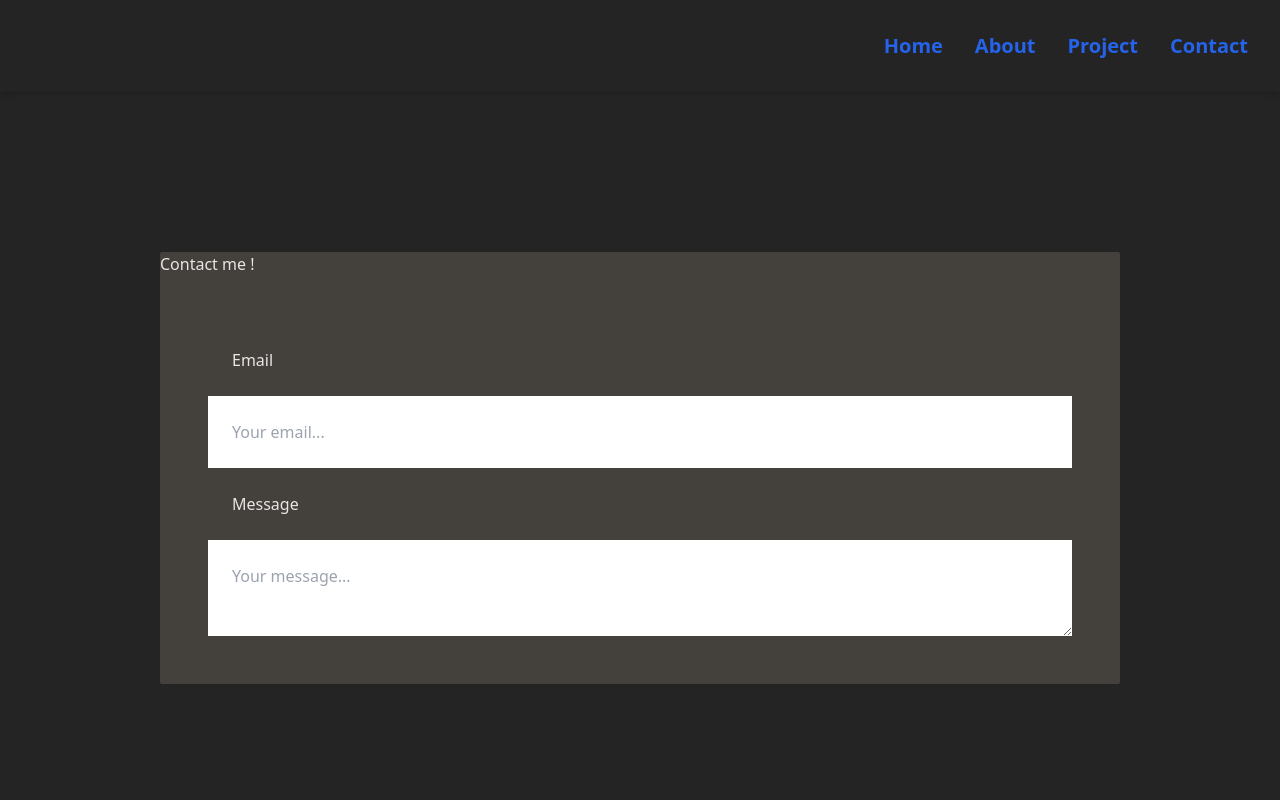
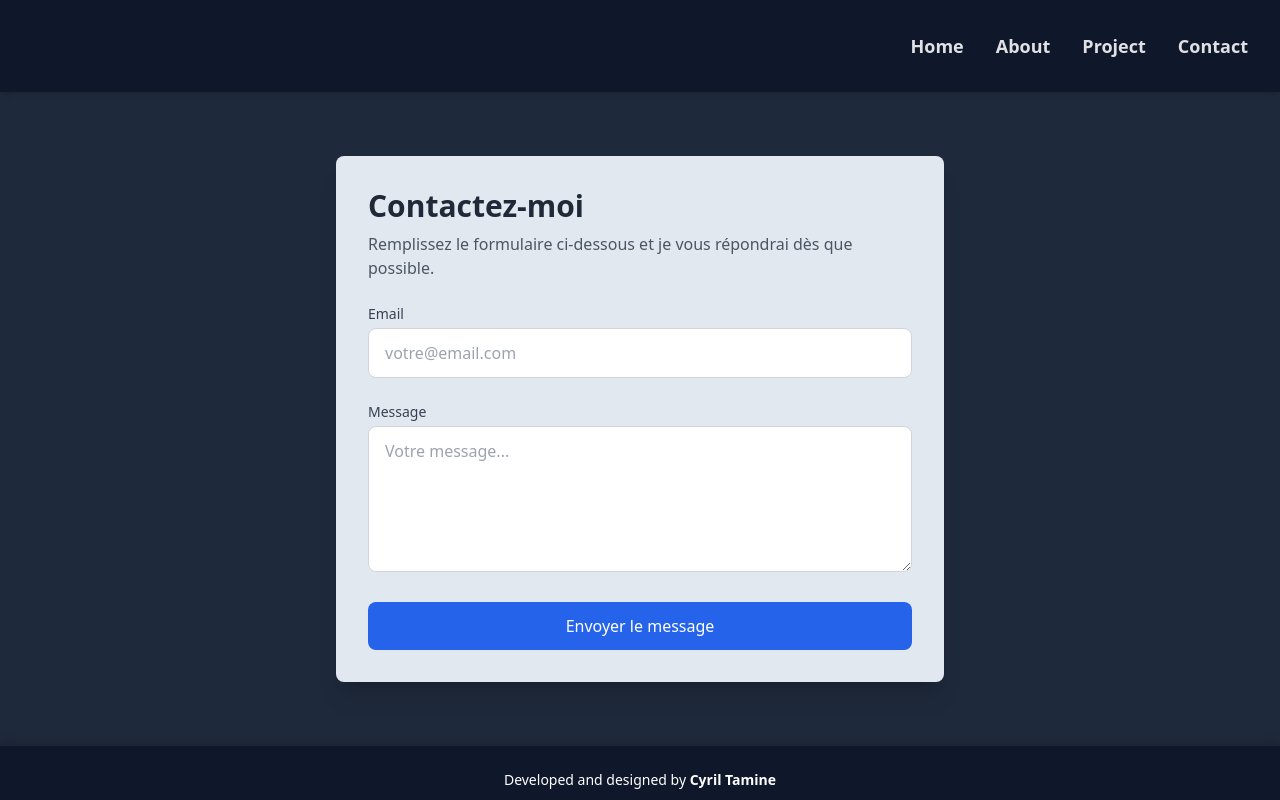
Before and after one commit to TAMINE-CYRIL/Portfolio-React, a React (Vite) app: page /contact in a window 1280 px wide. Shown: the top 800 px of the page. Built offline with nearby package versions, Linux system fonts and the light colour scheme.

Commit message:
On commence à préparer notre charte graphique sur le site. On refait le formulaire

```diff
--- a/index.html
+++ b/index.html
@@ -8,7 +8,7 @@
     <script src="https://cdn.tailwindcss.com"></script>
     <title>Cyril Tamine - Portfolio</title>
   </head>
-  <body>
+  <body class="bg-slate-800">
     <div id="root"></div>
     <script type="module" src="/src/main.jsx"></script>
   </body>
--- a/src/components/About/Technologies.jsx
+++ b/src/components/About/Technologies.jsx
@@ -1,29 +1,51 @@
 import TechnologiesBlock from "./TechnologiesBlock";
 
-export default function Technologies(){
-    return(
-        <section className="grid grid-cols-1 sm:grid-cols-2 lg:grid-cols-4 gap-6">
-            <h1>Programming Languages</h1>
+export default function Technologies() {
+  return (
+    <section className="max-w-6xl mx-auto px-4 py-8">
+      <h2 className="text-3xl font-bold text-gray-800 dark:text-white mb-8 text-center">
+        Mes Compétences Techniques
+      </h2>
+
+      <div className="space-y-10">
+        <div>
+          <h3 className="text-xl font-semibold text-gray-700 dark:text-gray-300 mb-4">
+            Langages de Programmation
+          </h3>
+          <div className="grid grid-cols-2 sm:grid-cols-3 lg:grid-cols-4 gap-4">
             <TechnologiesBlock title="Java" />
             <TechnologiesBlock title="C++" />
             <TechnologiesBlock title="Python" />
-                <TechnologiesBlock title="HTML" />
-                <TechnologiesBlock title="CSS" />
+            <TechnologiesBlock title="JavaScript" />
+            <TechnologiesBlock title="HTML/CSS" />
             <TechnologiesBlock title="PHP" />
+          </div>
+        </div>
+
+        <div>
+          <h3 className="text-xl font-semibold text-gray-700 dark:text-gray-300 mb-4">
+            Frameworks & Bibliothèques
+          </h3>
+          <div className="grid grid-cols-2 sm:grid-cols-3 lg:grid-cols-4 gap-4">
             <TechnologiesBlock title="React" />
+            <TechnologiesBlock title="Pandas" />
+          </div>
+        </div>
 
-            <h1>Tools</h1>
+        <div>
+          <h3 className="text-xl font-semibold text-gray-700 dark:text-gray-300 mb-4">
+            Outils & Environnements
+          </h3>
+          <div className="grid grid-cols-2 sm:grid-cols-3 lg:grid-cols-4 gap-4">
             <TechnologiesBlock title="Visual Studio Code" />
+            <TechnologiesBlock title="Git/GitHub" />
+            <TechnologiesBlock title="IntelliJ IDEA" />
             <TechnologiesBlock title="PyCharm" />
-                <TechnologiesBlock title="IntelliJ Idea" />
-                <TechnologiesBlock title="React" />
-
-
-
-
-
-
+            <TechnologiesBlock title="Docker" />
+            <TechnologiesBlock title="Figma" />
+          </div>
+        </div>
+      </div>
     </section>
-    )
-
+  );
 }
--- a/src/components/About/TechnologiesBlock.jsx
+++ b/src/components/About/TechnologiesBlock.jsx
@@ -1,7 +1,9 @@
-export default function TechnologiesBlock(props){
-    return(
-        <div className="bg-stone-700 rounded-md flex justify-center">
-            <h1>{props.title}</h1>
-        </div>
-    )
+export default function TechnologiesBlock({ title }) {
+  return (
+    <div className="bg-white dark:bg-gray-700 rounded-lg shadow-md p-4 transition-all duration-300 hover:shadow-lg hover:bg-gray-50 dark:hover:bg-gray-600">
+      <h3 className="text-center font-medium text-gray-800 dark:text-gray-100">
+        {title}
+      </h3>
+    </div>
+  );
 }
--- a/src/components/Footer.jsx
+++ b/src/components/Footer.jsx
@@ -1,6 +1,6 @@
 export default function Footer() {
   return (
-    <footer className="bg-transparent text-white py-6 mt-12 shadow-[0_-4px_10px_rgba(0,0,0,0.15)]">
+    <footer className="bg-slate-900 text-white py-6 mt-12 shadow-[0_-4px_10px_rgba(0,0,0,0.15)]">
       <div className="max-w-4xl mx-auto px-4 text-center space-y-2">
         <p className="text-sm">Developed and designed by <span className="font-semibold">Cyril Tamine</span></p>
         <p className="text-sm">© 2025 - Tous droits réservés</p>
--- a/src/components/Header.jsx
+++ b/src/components/Header.jsx
@@ -3,12 +3,12 @@ import { Link } from "react-router-dom";
 export default function Header(){
     return(
     <header>
-        <nav className="flex bg-transparent shadow-md justify-end">
+        <nav className="flex bg-slate-900 shadow-md justify-end">
             <ul className="md:flex items-center space-x-8 p-8">
-                <Link to="/"><li className="text-xl font-bold text-blue-600">Home</li></Link>
-                <Link to="/about"><li className="text-xl font-bold text-blue-600">About</li></Link>
-                <Link to="/project"><li className="text-xl font-bold text-blue-600">Project</li></Link>
-                <Link to="/contact"><li className="text-xl font-bold text-blue-600">Contact</li></Link>
+                <Link to="/"><li className="text-lg font-bold text-white-600">Home</li></Link>
+                <Link to="/about"><li className="text-lg font-bold text-white-600">About</li></Link>
+                <Link to="/project"><li className="text-lg font-bold text-white-600">Project</li></Link>
+                <Link to="/contact"><li className="text-lg font-bold text-white-600">Contact</li></Link>
 
             </ul>
 
--- a/src/components/Project/Project.jsx
+++ b/src/components/Project/Project.jsx
@@ -1,17 +1,37 @@
-export default function Project({title, desc, github}) {
+export default function Project({ title, desc, github }) {
   return (
-    <section className="bg-stone-500 text-white rounded-xl shadow-md p-6 max-w-xl mx-auto space-y-4">
-      <h1 className="text-2xl font-bold">{title}</h1>
-      <p className="text-sm text-stone-200">{desc}</p>
+    <div className="bg-slate-400 dark:bg-gray-800 rounded-xl shadow-lg overflow-hidden transition-all duration-300 hover:shadow-xl hover:-translate-y-1 max-w-xl mx-auto mt-10">
+      <div className="p-6 space-y-4">
+        <h2 className="text-2xl font-bold text-gray-800 dark:text-white">
+          {title}
+        </h2>
+        <p className="text-gray-600 dark:text-gray-300">
+          {desc}
+        </p>
 
+        <div className="pt-2">
           <a
             href={github}
             target="_blank"
             rel="noopener noreferrer"
-        className="inline-block bg-black hover:bg-gray-800 text-white font-medium py-2 px-4 rounded transition"
+            className="inline-flex items-center px-4 py-2 bg-slate-200 hover:bg-slate-700 text-gray-900 font-medium rounded-md transition duration-200 transform hover:scale-105 focus:outline-none focus:ring-2 focus:ring-slate-500 focus:ring-offset-2 dark:focus:ring-offset-gray-800"
           >
+            <svg
+              className="w-5 h-5 mr-2"
+              fill="currentColor"
+              viewBox="0 0 24 24"
+              aria-hidden="true"
+            >
+              <path
+                fillRule="evenodd"
+                d="M12 2C6.477 2 2 6.484 2 12.017c0 4.425 2.865 8.18 6.839 9.504.5.092.682-.217.682-.483 0-.237-.008-.868-.013-1.703-2.782.605-3.369-1.343-3.369-1.343-.454-1.158-1.11-1.466-1.11-1.466-.908-.62.069-.608.069-.608 1.003.07 1.531 1.032 1.531 1.032.892 1.53 2.341 1.088 2.91.832.092-.647.35-1.088.636-1.338-2.22-.253-4.555-1.113-4.555-4.951 0-1.093.39-1.988 1.029-2.688-.103-.253-.446-1.272.098-2.65 0 0 .84-.27 2.75 1.026A9.564 9.564 0 0112 6.844c.85.004 1.705.115 2.504.337 1.909-1.296 2.747-1.027 2.747-1.027.546 1.379.202 2.398.1 2.651.64.7 1.028 1.595 1.028 2.688 0 3.848-2.339 4.695-4.566 4.943.359.309.678.919.678 1.852 0 1.336-.012 2.415-.012 2.743 0 .267.18.576.688.48C20.614 20.115 23 16.379 23 12.017 23 6.484 18.522 2 12 2z"
+                clipRule="evenodd"
+              />
+            </svg>
             Voir sur GitHub
           </a>
-    </section>
+        </div>
+      </div>
+    </div>
   );
 }
--- a/src/pages/AboutPage.jsx
+++ b/src/pages/AboutPage.jsx
@@ -6,7 +6,7 @@ export default function AboutPage(){
     return(
         <>
             <Header />
-            <h1>To know more about me :</h1>
+            <h1 className="text-xl font-semibold text-center">To know more about me :</h1>
             <p>I'm a computer science student currently studying at IUT Aix-Marseille, in Aix-en-Provence,
                 with a strong interest in software development, web technologies.
                 I enjoy turning ideas into practical applications and constantly seek opportunities to learn and grow through hands-on experience.
--- a/src/pages/ContactPage.jsx
+++ b/src/pages/ContactPage.jsx
@@ -1,23 +1,66 @@
 import Footer from "../components/Footer";
 import Header from "../components/Header";
 
-export default function ContactPage(){
-    return(
+export default function ContactPage() {
+    return (
         <>
             <Header />
 
-            <section className="bg-stone-700 rounded-sm m-40">
-            <h1>Contact me !</h1>
-            <form className="flex flex-col justify-center p-12">
-                <label className="p-6">Email </label>
-                <input className="p-6" type="email"  placeholder="Your email..."></input>
-                <label className="p-6">Message</label>
-                <textarea className="p-6" placeholder="Your message..." />
+            <section className="max-w-2xl mx-auto my-16 px-4 sm:px-6 lg:px-8">
+                <div className="bg-slate-200 dark:bg-gray-800 rounded-lg shadow-xl overflow-hidden">
+                    <div className="p-8">
+                        <h1 className="text-3xl font-bold text-gray-800 dark:text-white mb-2">Contactez-moi</h1>
+                        <p className="text-gray-600 dark:text-gray-300 mb-6">
+                            Remplissez le formulaire ci-dessous et je vous répondrai dès que possible.
+                        </p>
 
-            </form>
+                        <form className="space-y-6">
+                            <div>
+                                <label
+                                    htmlFor="email"
+                                    className="block text-sm font-medium text-gray-700 dark:text-gray-300 mb-1"
+                                >
+                                    Email
+                                </label>
+                                <input
+                                    id="email"
+                                    type="email"
+                                    placeholder="votre@email.com"
+                                    className="w-full px-4 py-3 rounded-lg border border-gray-300 dark:border-gray-600 focus:ring-2 focus:ring-blue-500 focus:border-transparent dark:bg-gray-700 dark:text-white transition duration-200"
+                                    required
+                                />
+                            </div>
+
+                            <div>
+                                <label
+                                    htmlFor="message"
+                                    className="block text-sm font-medium text-gray-700 dark:text-gray-300 mb-1"
+                                >
+                                    Message
+                                </label>
+                                <textarea
+                                    id="message"
+                                    rows={5}
+                                    placeholder="Votre message..."
+                                    className="w-full px-4 py-3 rounded-lg border border-gray-300 dark:border-gray-600 focus:ring-2 focus:ring-blue-500 focus:border-transparent dark:bg-gray-700 dark:text-white transition duration-200"
+                                    required
+                                />
+                            </div>
+
+                            <div>
+                                <button
+                                    type="submit"
+                                    className="w-full bg-blue-600 hover:bg-blue-700 text-white font-medium py-3 px-4 rounded-lg transition duration-200 transform hover:scale-105 focus:outline-none focus:ring-2 focus:ring-blue-500 focus:ring-offset-2"
+                                >
+                                    Envoyer le message
+                                </button>
+                            </div>
+                        </form>
+                    </div>
+                </div>
             </section>
+
             <Footer />
-
         </>
-    )
+    );
 }
--- a/src/pages/HomePage.jsx
+++ b/src/pages/HomePage.jsx
@@ -5,9 +5,8 @@ export default function HomePage(){
     return(
         <>
             <Header />
-            <h1> Hello, World !</h1>
-            <h1>I am CYRIL TAMINE</h1>
-            <h2>Web developer</h2>
+            <h1 className="text-3xl font-bold text-white dark:text-white mb-2"> Hello, World !</h1>
+            <h1>I am <span className="text-yellow-400">CYRIL TAMINE</span>.</h1>
             <Footer />
         </>
 
```
Lines whose indentation alone changed are shown as unchanged.
